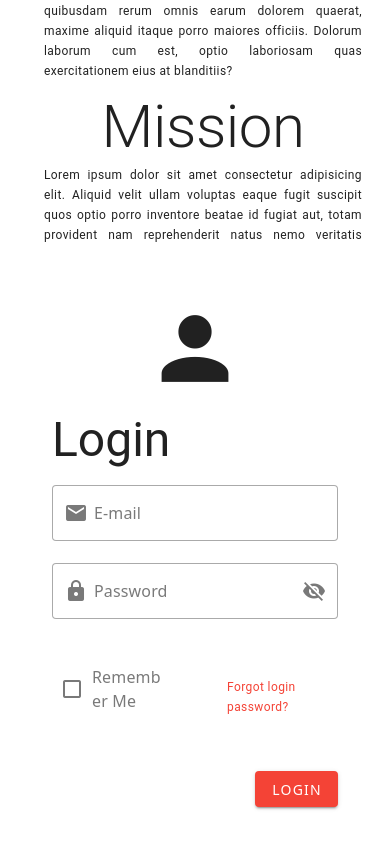
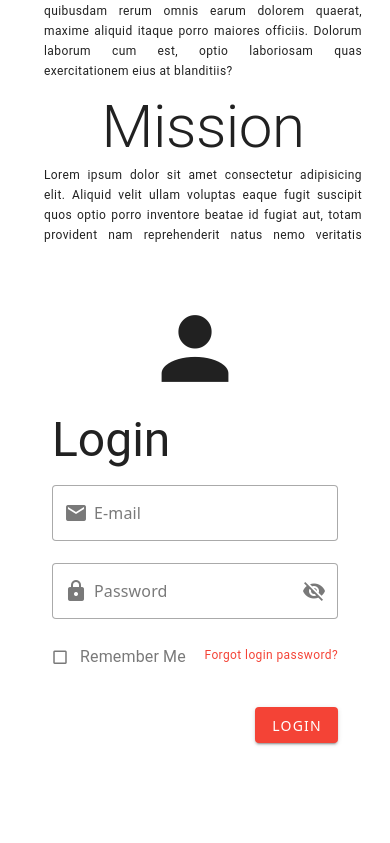
Before and after one commit to RBercasio22/uitest, a Vue app: page / in a window 390 px wide. Shown: the part 383-1226 px from the top of the page. After the commit the page ends 1162 px from the top, so only its background shows below. Built offline with nearby package versions, Linux system fonts and the light colour scheme.

Commit message:
Update fix text size for mobile user

```diff
--- a/src/components/forms/Login.vue
+++ b/src/components/forms/Login.vue
@@ -11,6 +11,7 @@
             </v-sheet>
             </v-col>
             <v-col cols="12" sm="6">
+                 <!-- V-SHEET START -->
                 <v-sheet
                  class="pa-4"
                  >
@@ -23,8 +24,7 @@
                 >
                     <h1 class="text-h3">Login</h1>
                 </v-row>
-
-
+                <!-- USER LOGIN -->
                  <v-text-field
                     label="E-mail"
                     prepend-inner-icon="mdi-email"
@@ -41,22 +41,26 @@
                     class="ml-5 mr-5"
                     @click:append-inner="visible = !visible"
                 >
+                </v-text-field>
 
-                </v-text-field>
+
+                <!-- REMEMBER PASSWORD CHECKBOX -->
                  <v-row>
                     <v-col cols="6" sm="6">
-
                         <v-row
-                        class="ma-5"
+                         class="ml-2"
                         align="center"
                         justify="start">
-                        <v-checkbox label="Remember Me"></v-checkbox>
+                        <v-checkbox
+                        class="text-caption text--small text--md"
+                        label="Remember Me"></v-checkbox>
                         </v-row>
+                    </v-col>
 
-                    </v-col>
+                    <!-- FORGOT PASSWORD LINK -->
                     <v-col cols="6" sm="6">
                     <v-row
-                        class="ma-5 pt-4"
+                        class="mr-5 pt-4"
                         align="center"
                         justify="end"
                         >
@@ -81,7 +85,7 @@
                      <v-btn color="red">LOGIN</v-btn>
                  </v-row>
 
-
+                 <!-- V-SHEET END -->
                 </v-sheet>
 
             </v-col>
@@ -96,6 +100,17 @@
   cursor: pointer;
 }
 
+.remember-me-checkbox .v-label {
+  font-size: 14px; /* Default size */
+}
+
+@media (max-width: 600px) {
+  .remember-me-checkbox .v-label {
+    font-size: 12px; /* Smaller size for mobile view */
+  }
+}
+
+
 </style>
 
 <script>
```
